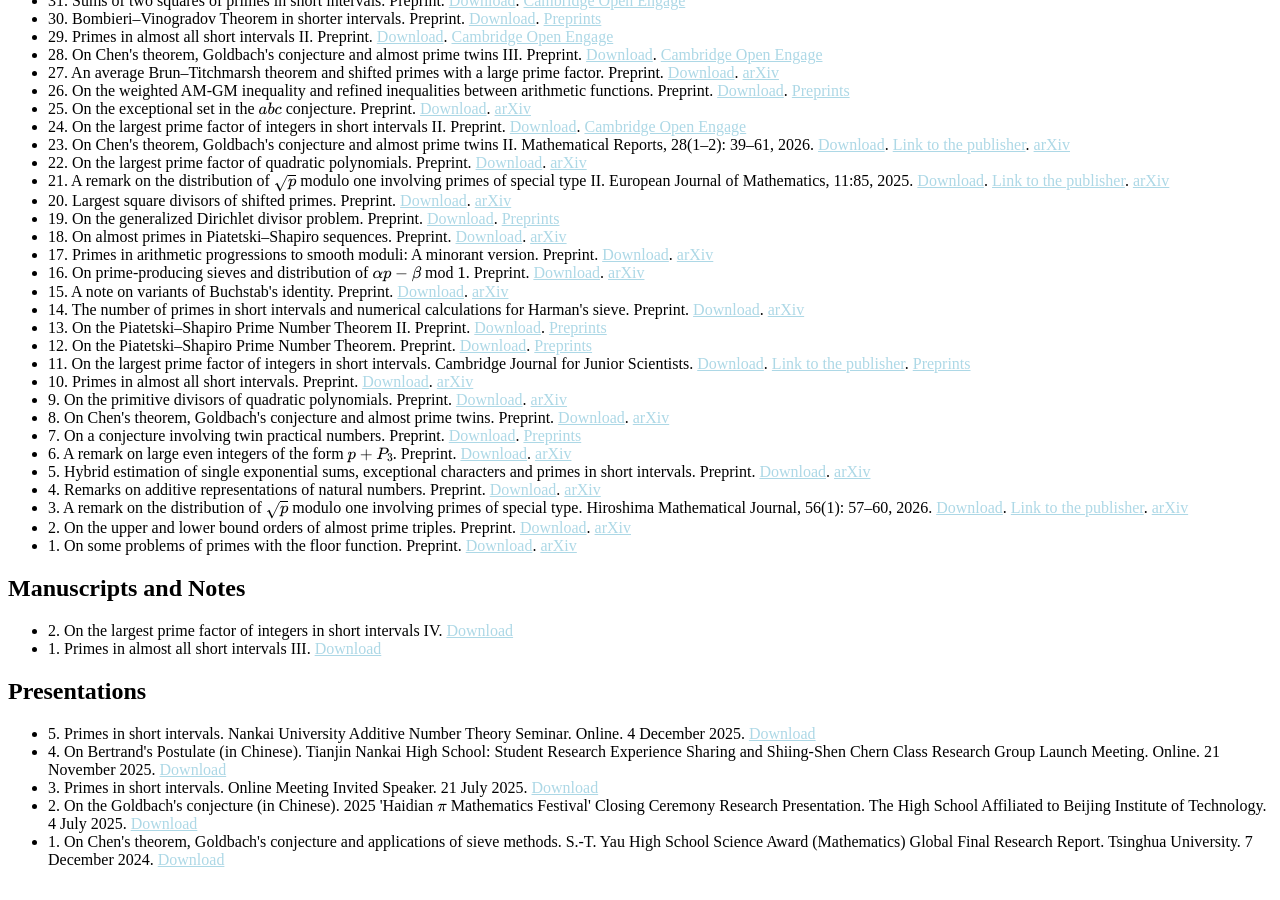
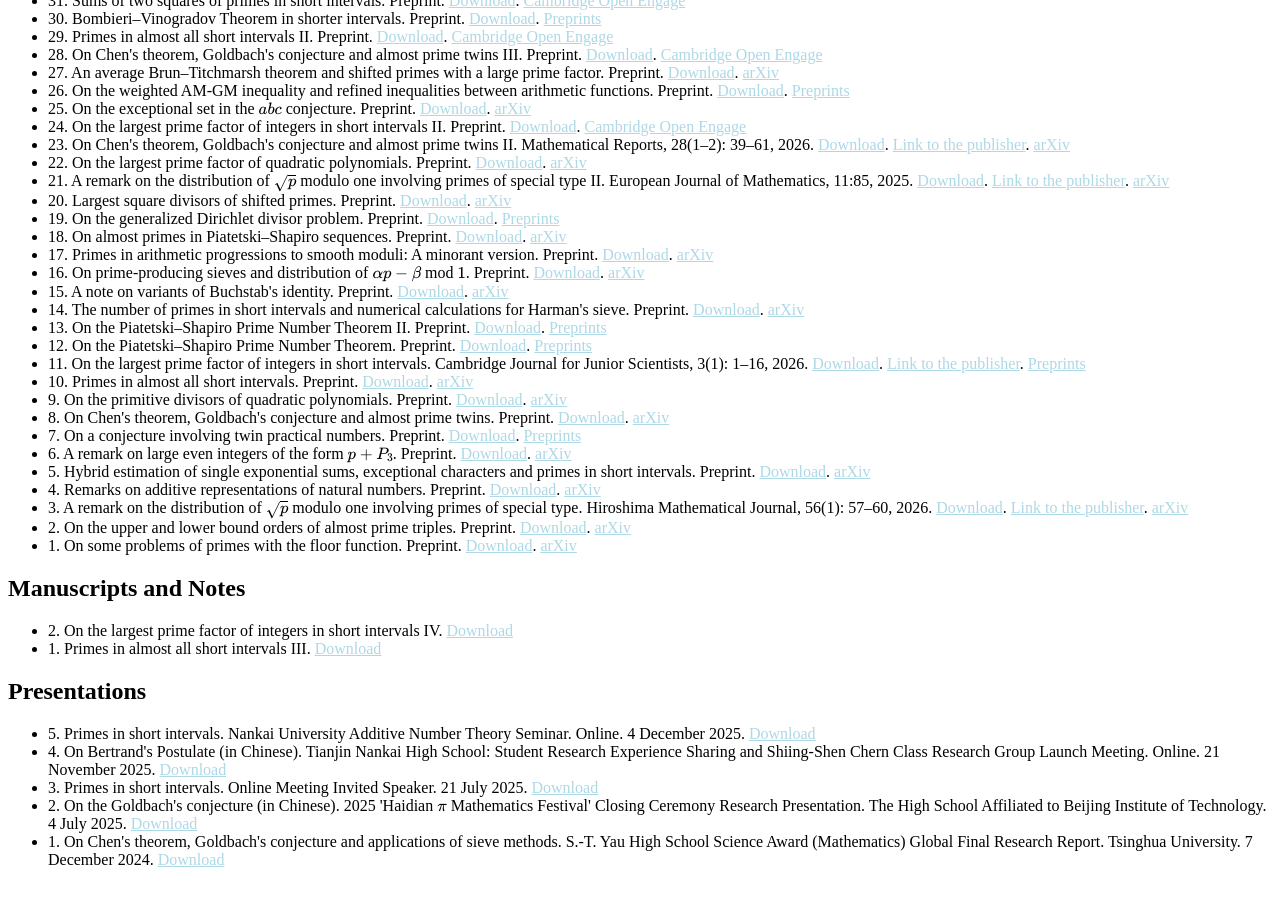
Before and after one commit to CareyRunboLi/CareyRunboLi.github.io, a Jekyll site: the page built from index.md, in a window 1280 px wide and 900 px high, scrolled down 1836 px. Built offline with Jekyll 4.4.1, drawn with Linux system fonts in a browser that asks for light colours; some web fonts are replaced; formulas are drawn with MathJax 3; a style sheet for code colours, icons or effects is not loaded; our own code applies the rules of GitHub Pages for plain Markdown files.

Commit message:
Update preprints.md

```diff
--- a/_includes/preprints.md
+++ b/_includes/preprints.md
@@ -31,7 +31,7 @@
   <li>14. The number of primes in short intervals and numerical calculations for Harman's sieve. Preprint. <a href="https://runbolicarey.com/assets/downloads/The_number_of_primes_in_short_intervals_and_numerical_calculations_for_Harman_s_sieve.pdf"><span>Download</span></a>. <a href="https://arxiv.org/abs/2308.04458v8"><span>arXiv</span></a></li>
   <li>13. On the Piatetski–Shapiro Prime Number Theorem II. Preprint. <a href="https://runbolicarey.com/assets/downloads/On_the_Piatetski_Shapiro_prime_number_theorem_II.pdf"><span>Download</span></a>. <a href="https://www.preprints.org/manuscript/202504.1165/v2"><span>Preprints</span></a></li>
   <li>12. On the Piatetski–Shapiro Prime Number Theorem. Preprint. <a href="https://runbolicarey.com/assets/downloads/On_the_Piatetski_Shapiro_prime_number_theorem.pdf"><span>Download</span></a>. <a href="https://www.preprints.org/manuscript/202504.1190/v1"><span>Preprints</span></a></li>
-  <li>11. On the largest prime factor of integers in short intervals. Cambridge Journal for Junior Scientists. <a href="https://runbolicarey.com/assets/downloads/On_the_largest_prime_factor_of_integers_in_short_intervals.pdf"><span>Download</span></a>. <a href="https://doi.org/10.4310/CJJS.260205233711"><span>Link to the publisher</span></a>. <a href="https://www.preprints.org/manuscript/202504.1212/v2"><span>Preprints</span></a></li>
+  <li>11. On the largest prime factor of integers in short intervals. Cambridge Journal for Junior Scientists, 3(1): 1–16, 2026. <a href="https://runbolicarey.com/assets/downloads/On_the_largest_prime_factor_of_integers_in_short_intervals.pdf"><span>Download</span></a>. <a href="https://doi.org/10.4310/CJJS.260205233711"><span>Link to the publisher</span></a>. <a href="https://www.preprints.org/manuscript/202504.1212/v2"><span>Preprints</span></a></li>
   <li>10. Primes in almost all short intervals. Preprint. <a href="https://runbolicarey.com/assets/downloads/Primes_in_almost_all_short_intervals.pdf"><span>Download</span></a>. <a href="https://arxiv.org/abs/2407.05651v6"><span>arXiv</span></a></li>
   <li>9. On the primitive divisors of quadratic polynomials. Preprint. <a href="https://runbolicarey.com/assets/downloads/On_the_primitive_divisors_of_quadratic_polynomials.pdf"><span>Download</span></a>. <a href="https://arxiv.org/abs/2406.07575v1"><span>arXiv</span></a></li>
   <li>8. On Chen's theorem, Goldbach's conjecture and almost prime twins. Preprint. <a href="https://runbolicarey.com/assets/downloads/On_Chen_s_theorem__Goldbach_s_conjecture_and_almost_prime_twins.pdf"><span>Download</span></a>. <a href="https://arxiv.org/abs/2405.05727v3"><span>arXiv</span></a></li>
```
